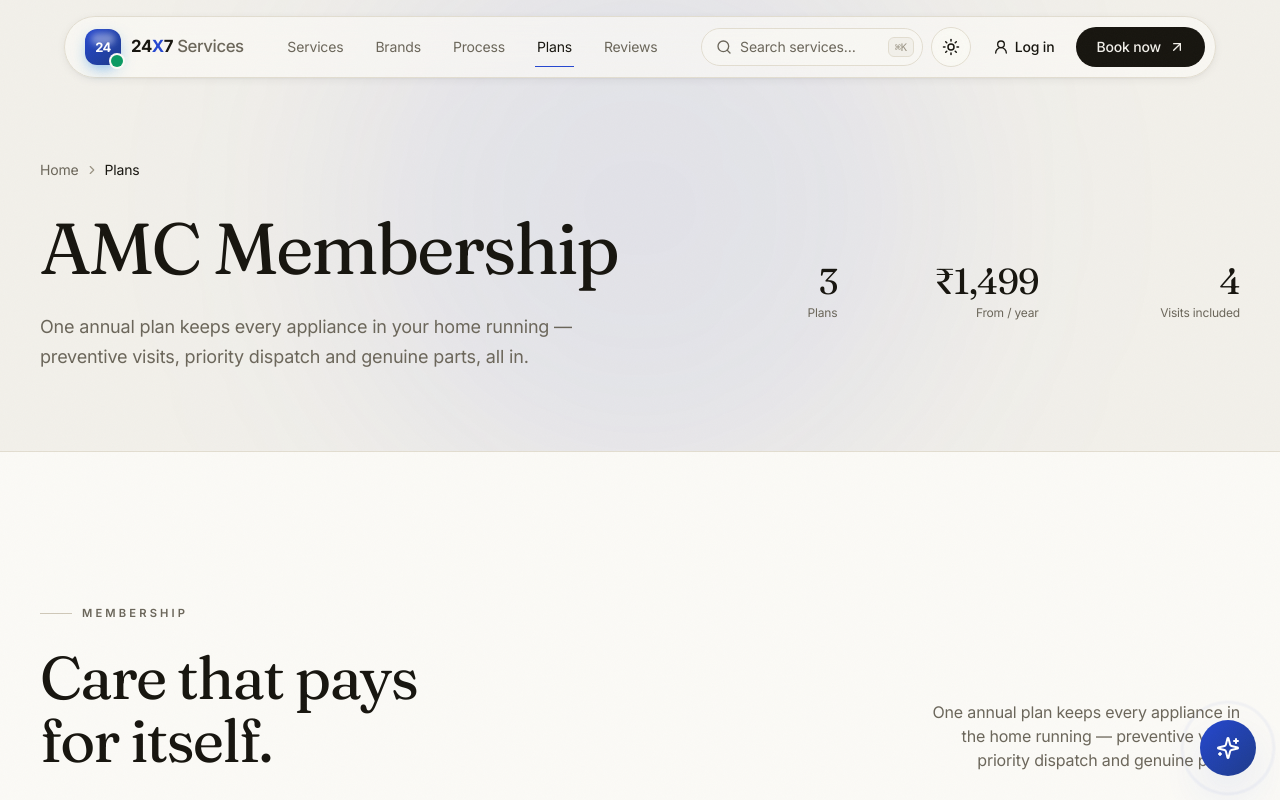
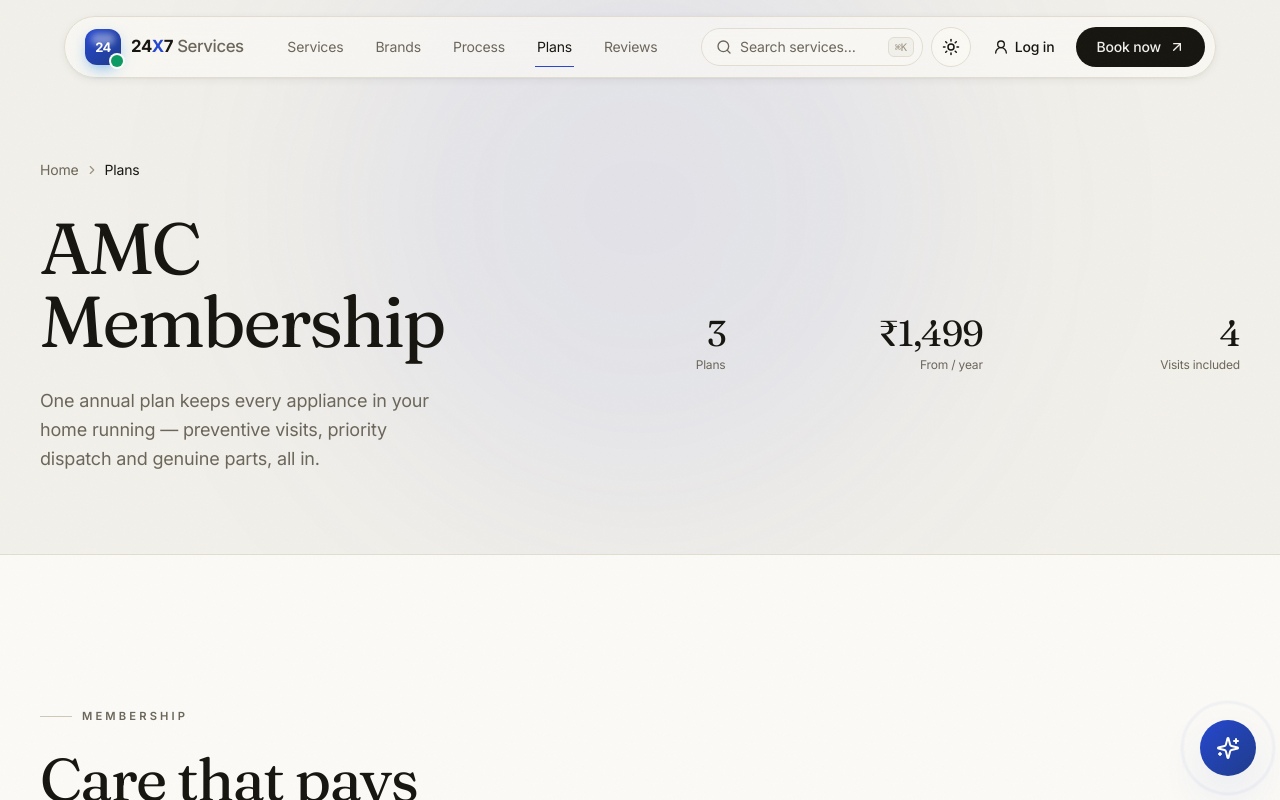
Before and after one commit to Tanveersultana125/24X7services, a Next.js app: page /plans in a window 1280 px wide. Shown: the top 800 px of the page. Built offline with nearby package versions, Linux system fonts and the light colour scheme.

Commit message:
Page header: shrink collage/logos column for a more balanced layout
Co-Authored-By: Claude Opus 4.8 (1M context) <noreply@anthropic.com>

```diff
--- a/src/components/site/PageHeader.tsx
+++ b/src/components/site/PageHeader.tsx
@@ -68,7 +68,7 @@ export function PageHeader({
           <span className="text-ink">{crumb}</span>
         </motion.nav>
 
-        <div className={image ? "mt-10 max-w-2xl" : "mt-8 grid gap-10 lg:grid-cols-2 lg:items-center"}>
+        <div className={image ? "mt-10 max-w-2xl" : "mt-8 grid gap-12 lg:grid-cols-[0.7fr_1.3fr] lg:items-center"}>
           <div className={logos || collage ? "lg:order-2" : undefined}>
             <h1 className="font-display text-[3rem] leading-[1.02] tracking-[-0.03em] sm:text-[4.5rem]">
               <span className="block overflow-hidden pb-[0.14em] -mb-[0.1em]">
```
